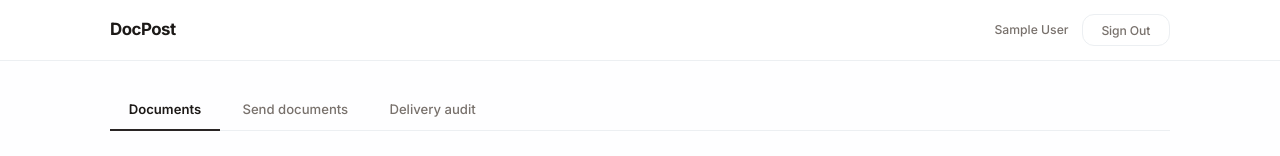
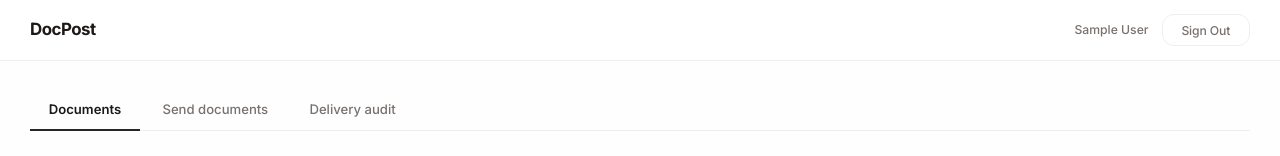
Before and after one commit to rayyventura/docpost, a React (Vite) app in the folder web/: page / in a window 1280 px wide. Shown: the top 156 px of the page. Built offline with nearby package versions, Linux system fonts and the light colour scheme; no server answers; sample sign-in values are in the browser's storage.

Commit message:
Let the main layout grow with the viewport, with a max width and height.

```diff
--- a/web/src/styles/global.css
+++ b/web/src/styles/global.css
@@ -39,6 +39,10 @@
   --shadow-lg: 0 8px 24px rgba(28, 25, 23, 0.08);
   --font-sans: 'Inter', -apple-system, BlinkMacSystemFont, 'Segoe UI', sans-serif;
   --transition: 150ms cubic-bezier(0.4, 0, 0.2, 1);
+  --layout-max-width: 112rem;
+  --panel-min-height: 20rem;
+  --panel-max-height: 70rem;
+  --panel-height: clamp(var(--panel-min-height), calc(100vh - 15rem), var(--panel-max-height));
 }
 
 html {
@@ -73,7 +77,8 @@ body {
 }
 
 .header-inner {
-  max-width: 1120px;
+  max-width: var(--layout-max-width);
+  width: 100%;
   margin: 0 auto;
   padding: 0 2rem;
   height: 60px;
@@ -103,7 +108,7 @@ body {
 
 .app-main {
   flex: 1;
-  max-width: 1120px;
+  max-width: var(--layout-max-width);
   width: 100%;
   margin: 0 auto;
   padding: 2rem;
@@ -505,8 +510,9 @@ body {
 }
 
 .destinations-content {
-  height: min(36rem, calc(100vh - 18rem));
-  min-height: 20rem;
+  height: var(--panel-height);
+  min-height: var(--panel-min-height);
+  max-height: var(--panel-max-height);
 }
 
 .destinations-content .dest-tree {
@@ -1053,8 +1059,9 @@ body {
   grid-template-rows: minmax(0, 1fr);
   gap: 1.5rem;
   margin-bottom: 1rem;
-  height: min(36rem, calc(100vh - 18rem));
+  height: var(--panel-height);
   min-height: 22rem;
+  max-height: var(--panel-max-height);
   overflow: hidden;
 }
 
@@ -1551,8 +1558,9 @@ body {
 
 .job-dashboard > .page-loading {
   flex: 1;
-  min-height: min(36rem, calc(100vh - 18rem));
-  height: auto;
+  min-height: var(--panel-min-height);
+  height: var(--panel-height);
+  max-height: var(--panel-max-height);
 }
 
 .job-dashboard--details {
```
